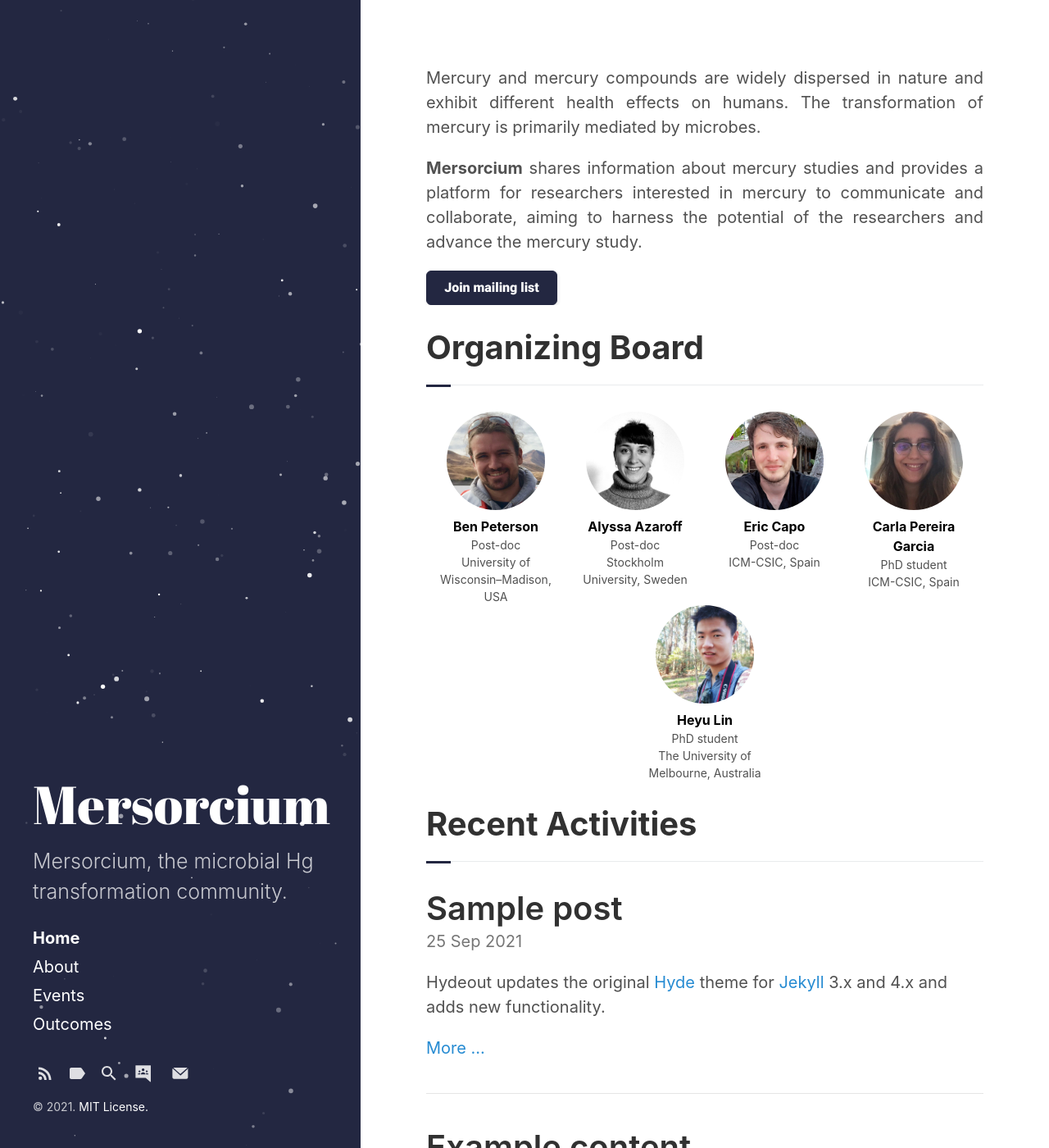
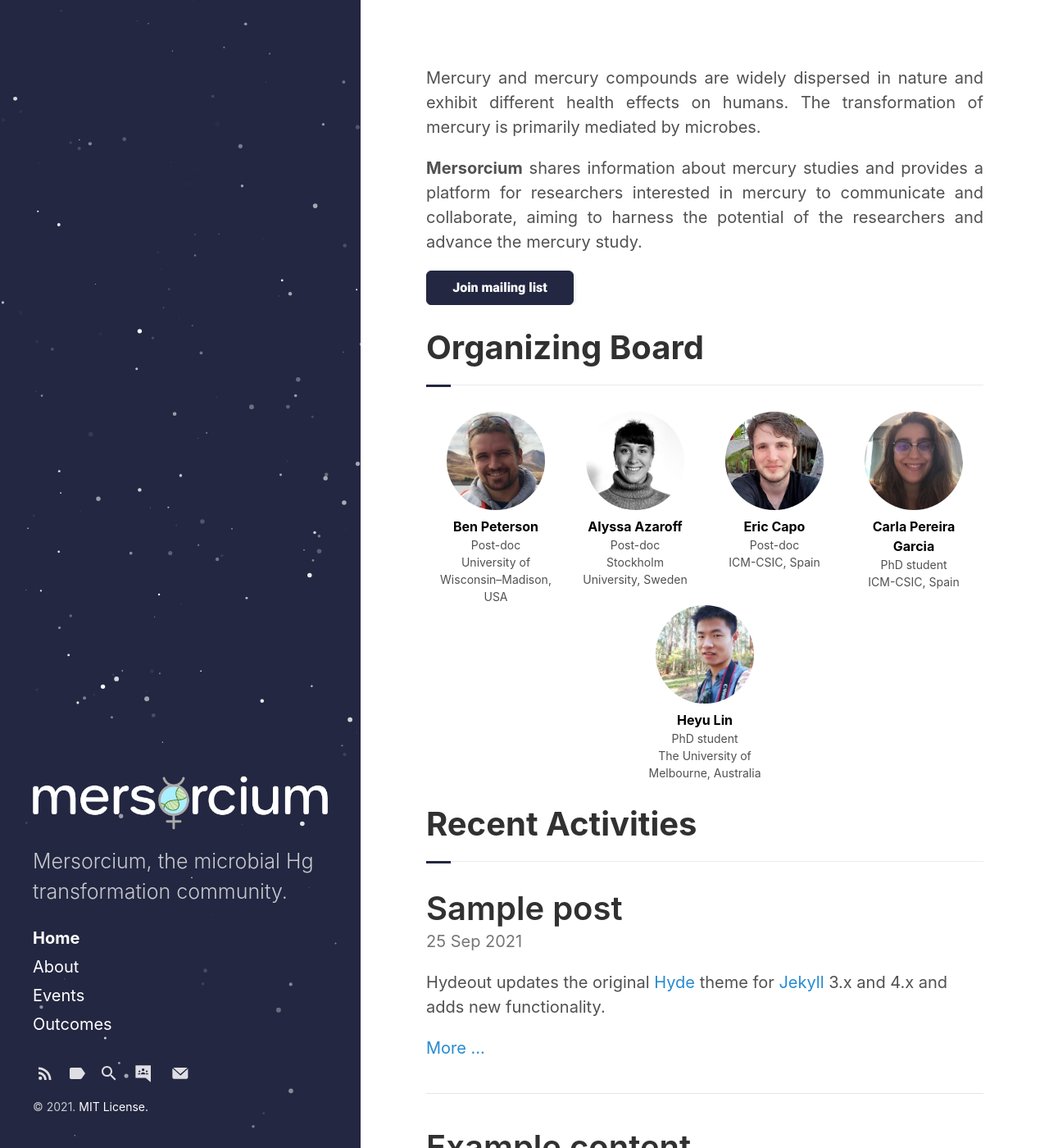
Before and after one commit to Mersorcium/mersorcium.github.io, a Jekyll site: the page built from index.html, in a window 1280 px wide and 1400 px high. Shown: the whole window at 82% size. Built offline with Jekyll 4.4.1, drawn with Linux system fonts in a browser that asks for light colours; the list of posts is cut into pages by our own code.

Commit message:
add logo

```diff
--- a/_includes/sidebar.html
+++ b/_includes/sidebar.html
@@ -2,11 +2,11 @@
 
     <header>
       <{% if page.layout == "index" %}h1{% else %}div{% endif %} class="site-title">
-        <a href="{{ "/" | relative_url }}">
+
           {% unless page.url == "/" %}
             <span class="back-arrow icon">{% include svg/back-arrow.svg %}</span>
           {% endunless %}
-          {{ site.title }}
+          <img src="/assets/mersorcium-biglogo-whitefont.png" alt="Mersorcium"  role="log"/>
         </a>
       </{% if page.layout == "index" %}h1{% else %}div{% endif %}>
       <p class="lead">{{ site.description }}</p>
--- a/assets/css/main.scss
+++ b/assets/css/main.scss
@@ -139,20 +139,23 @@ $sidebar-width: 22rem;
     -webkit-user-select: none;
     touch-action: manipulation;
     vertical-align: middle;
-    width: 8rem;
-  }
+    width: 9rem;
+}
 
-  .button-join:hover,
-  .button-join:active {
+.button-join:hover,
+.button-join:active {
     background-color: initial;
     background-position: 0 0;
     color: #232741;
-  }
+}
 
 
 
 
 @media (min-width: $large-breakpoint) {
+
+// undo something
+
 .section {
     padding: 0;
   }
```
Also changed, not shown: assets/mersorcium-biglogo-whitefont.png (added), favicon.ico, favicon.png.
